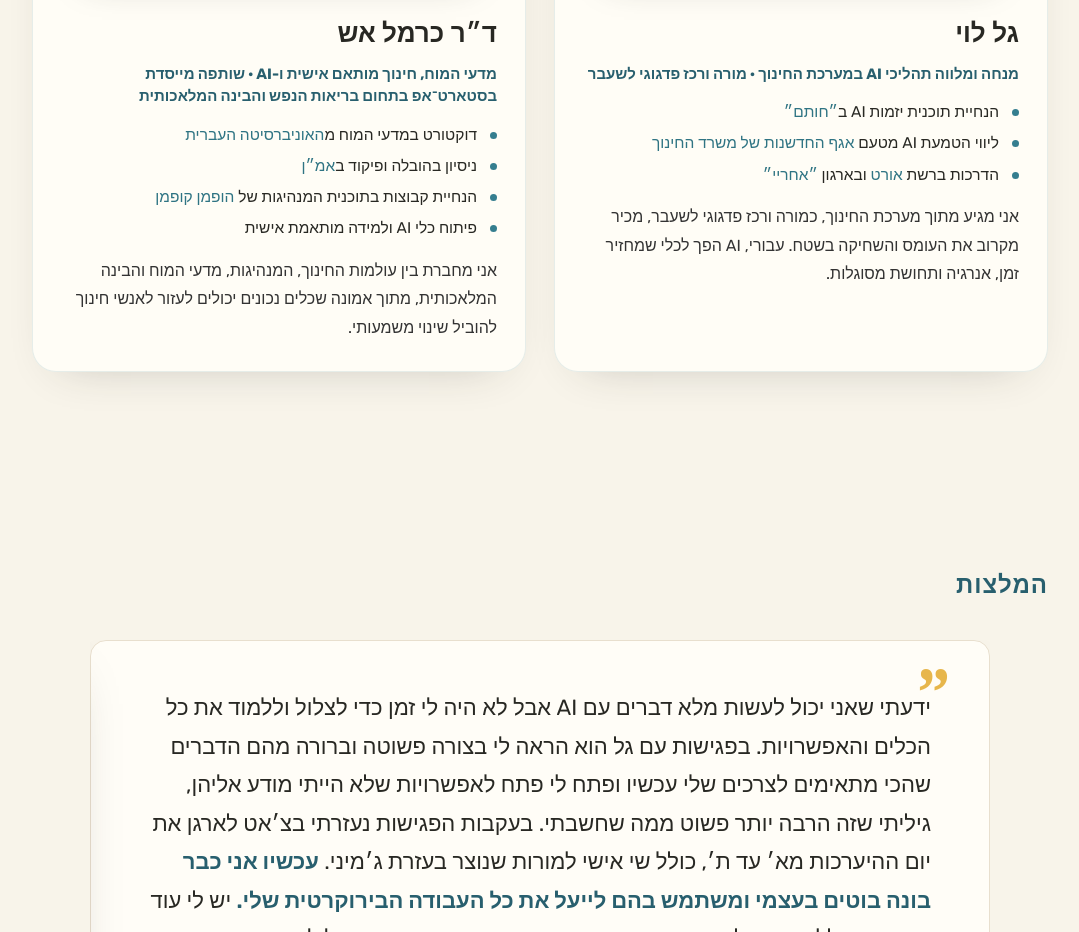
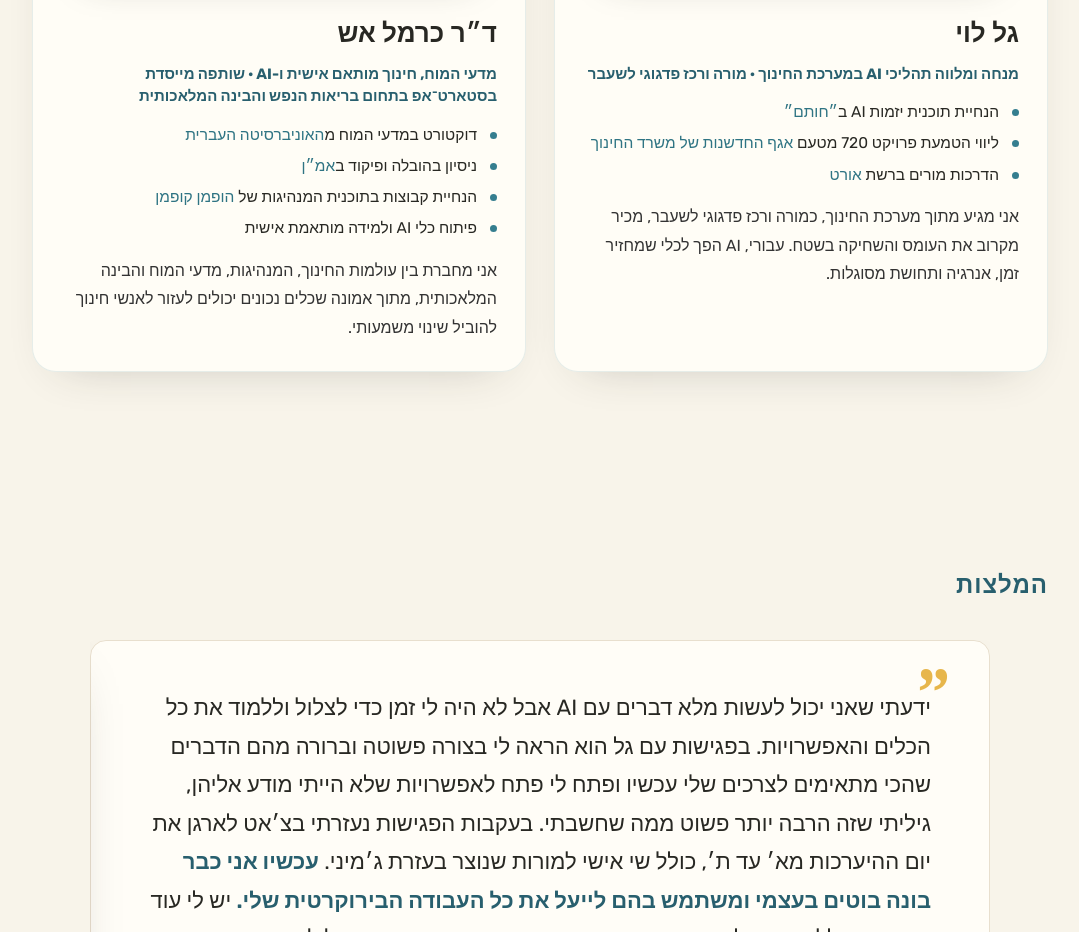
Before and after one commit to gallevy72-coder/bonim-hinuch, a plain HTML site: page index.html in a window 1280 px wide. Shown: the part 3540-4472 px from the top of the page, without its empty margins (100-1179 px from the left). Drawn offline with Linux system fonts and the light colour scheme.

Commit message:
עדכון נקודות הניסיון של גל בחלק 'מי אנחנו'
Co-Authored-By: Claude Opus 5.5 <noreply@anthropic.com>
Claude-Session: https://claude.ai/code/session_01QtvykA8dJtwkMsUACYnArA

```diff
--- a/index.html
+++ b/index.html
@@ -829,8 +829,8 @@
             <span class="about-role">מנחה ומלווה תהליכי AI במערכת החינוך · מורה ורכז פדגוגי לשעבר</span>
             <ul class="about-highlights">
               <li>הנחיית תוכנית יזמות AI ב<span style="color:#2F7483">״חותם״</span></li>
-              <li>ליווי הטמעת AI  מטעם <span style="color:#2F7483">אגף החדשנות של משרד החינוך</span></li>
-              <li>הדרכות ברשת <span style="color:#2F7483">אורט</span> ובארגון <span style="color:#2F7483">״אחריי״</span></li>
+              <li>ליווי הטמעת פרויקט 720 מטעם <span style="color:#2F7483">אגף החדשנות של משרד החינוך</span></li>
+              <li>הדרכות מורים ברשת <span style="color:#2F7483">אורט</span></li>
             </ul>
             <p class="about-body">אני מגיע מתוך מערכת החינוך, כמורה ורכז פדגוגי לשעבר, מכיר מקרוב את העומס והשחיקה בשטח. עבורי, AI הפך לכלי שמחזיר זמן, אנרגיה ותחושת מסוגלות.</p>
           </div>
```
